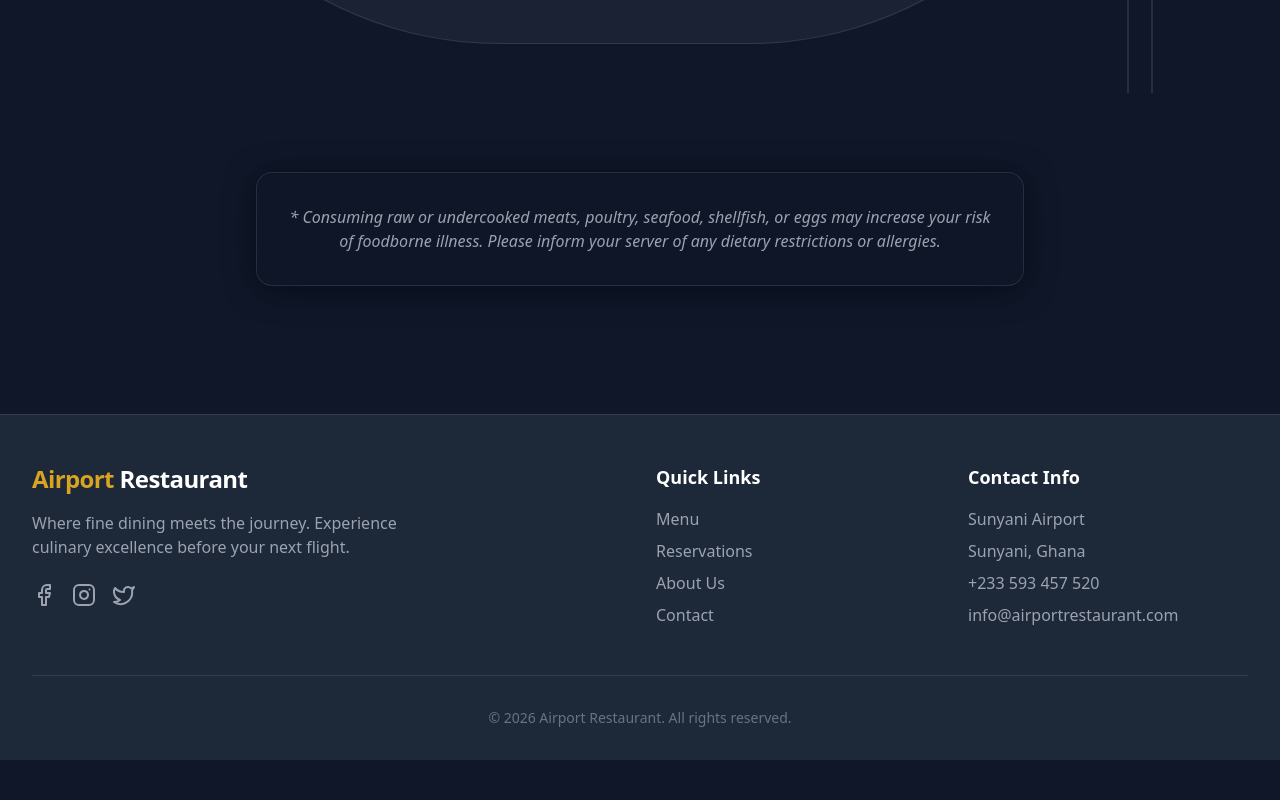
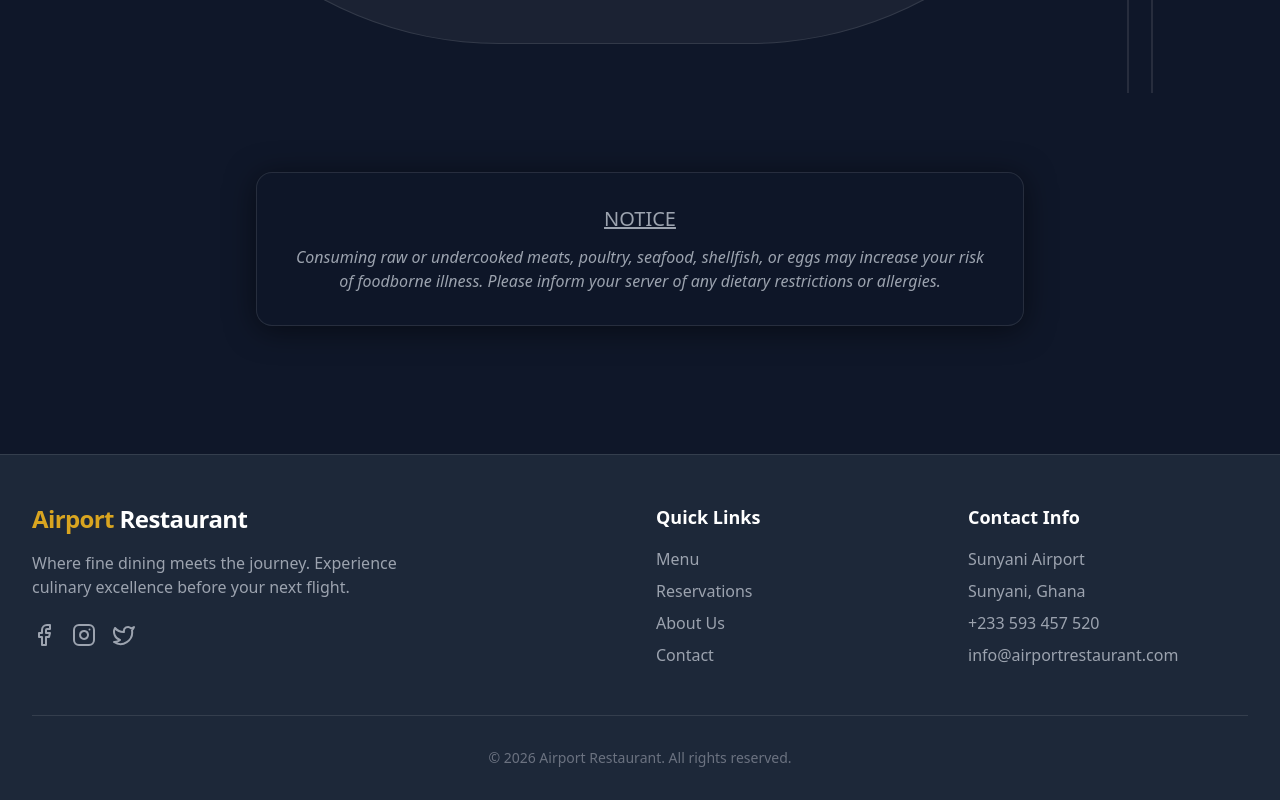
Before and after one commit to mragyemang/airport-restaurant, a React (Vite) app: page /menu in a window 1280 px wide. Shown: the part 1018-1818 px from the top of the page. Before the commit the page ends 1778 px from the top, so only its background shows below. Built offline with nearby package versions, Linux system fonts and the light colour scheme.

Commit message:
added notice

```diff
--- a/src/pages/Menu.tsx
+++ b/src/pages/Menu.tsx
@@ -96,8 +96,9 @@ export default function Menu() {
         </Tabs>
 
         <div className="mt-20 text-center glass p-8 rounded-2xl max-w-3xl mx-auto">
+          <h1 className="text-gray-400 text-xl underline mb-3" >NOTICE</h1>
           <p className="text-gray-400 italic">
-            * Consuming raw or undercooked meats, poultry, seafood, shellfish, or eggs may increase your risk of foodborne illness.
+            Consuming raw or undercooked meats, poultry, seafood, shellfish, or eggs may increase your risk of foodborne illness.
             Please inform your server of any dietary restrictions or allergies.
           </p>
         </div>
```
